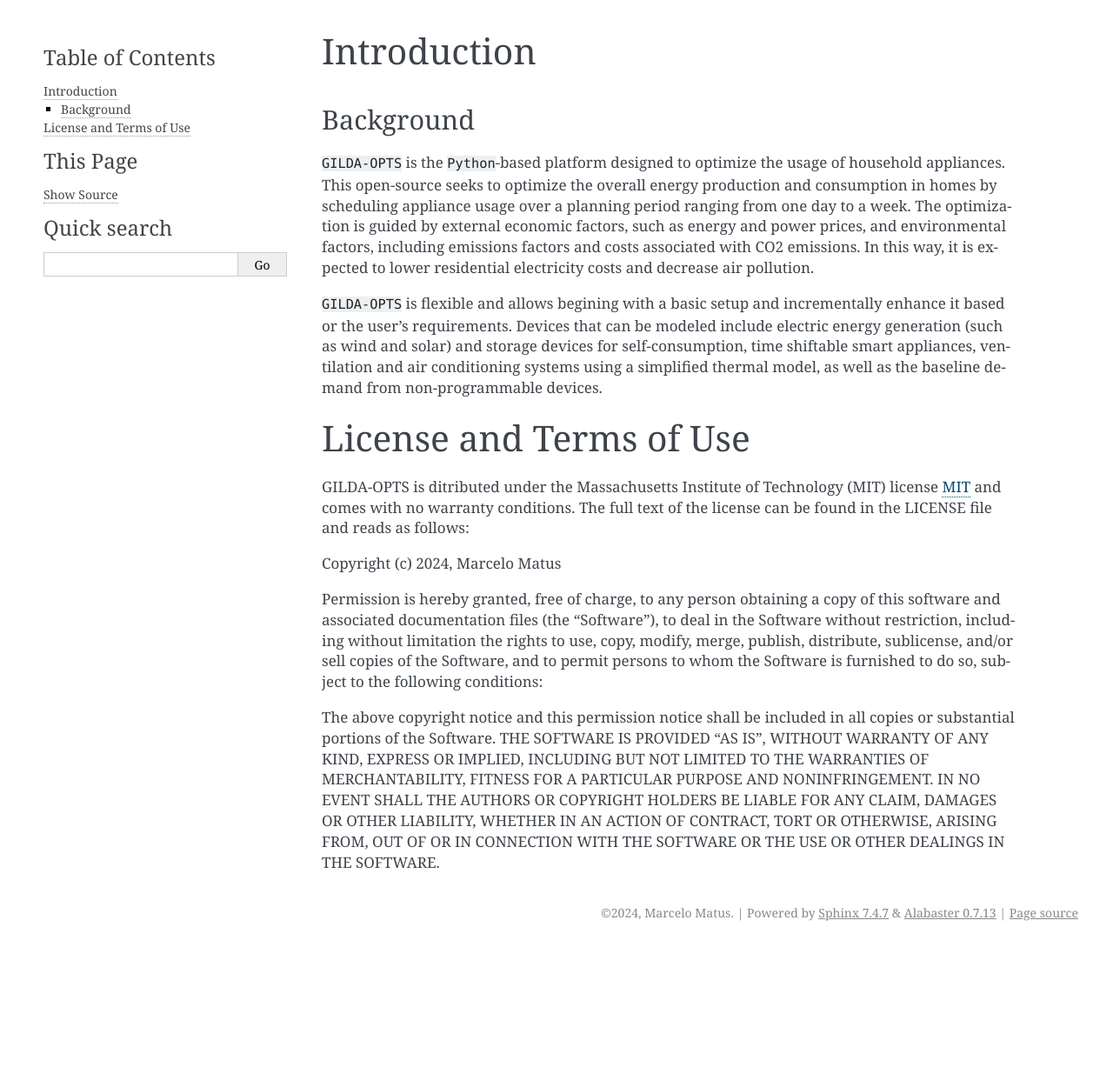
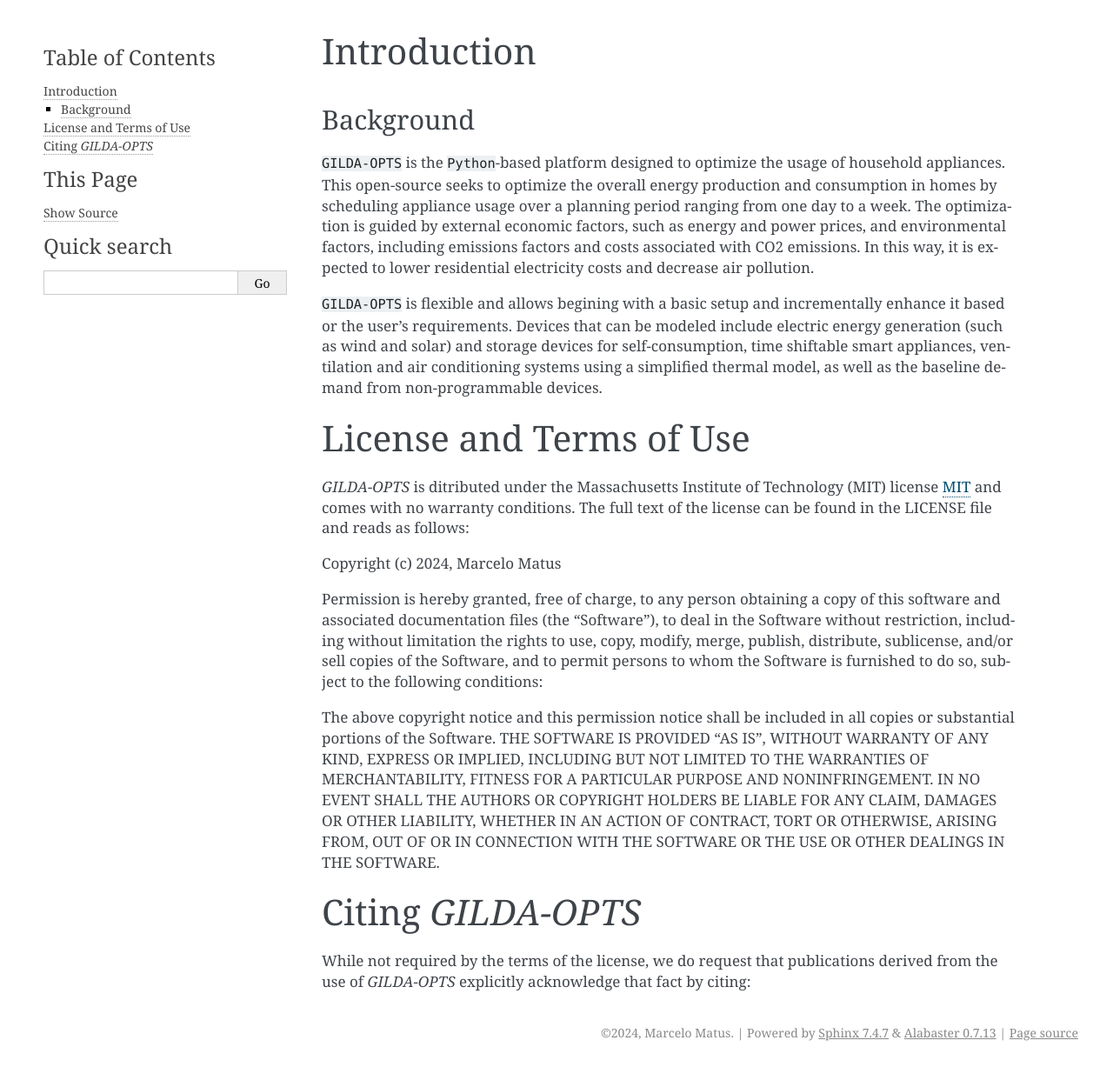
Before and after one commit to marcelomatus/gilda-opts, a Sphinx documentation site: the page built from docs/Intro.rst, in a window 1280 px wide. Shown: the whole page at 87% size. Built offline with Sphinx 7.4.7, drawn with Linux system fonts in a browser that asks for light colours; pages that are not in the unit, such as notebooks, are missing from menus; before the commit the page ends 1089 px from its top, so only the background shows below that.

Commit message:
Update Intro.rst

```diff
--- a/docs/Intro.rst
+++ b/docs/Intro.rst
@@ -12,7 +12,7 @@ Background
 License and Terms of Use
 ========================
 
-GILDA-OPTS is ditributed under the Massachusetts Institute of Technology (MIT) license `MIT`_ and comes with no warranty conditions. The full text of the license can be found in the LICENSE file and reads as follows:
+`GILDA-OPTS` is ditributed under the Massachusetts Institute of Technology (MIT) license `MIT`_ and comes with no warranty conditions. The full text of the license can be found in the LICENSE file and reads as follows:
 
 Copyright (c) 2024, Marcelo Matus
 
@@ -21,5 +21,10 @@ the following conditions:
 
 The above copyright notice and this permission notice shall be included in all copies or substantial portions of the Software. THE SOFTWARE IS PROVIDED "AS IS", WITHOUT WARRANTY OF ANY KIND, EXPRESS OR IMPLIED, INCLUDING BUT NOT LIMITED TO THE WARRANTIES OF MERCHANTABILITY, FITNESS FOR A PARTICULAR PURPOSE AND NONINFRINGEMENT. IN NO EVENT SHALL THE AUTHORS OR COPYRIGHT HOLDERS BE LIABLE FOR ANY CLAIM, DAMAGES OR OTHER LIABILITY, WHETHER IN AN ACTION OF CONTRACT, TORT OR OTHERWISE, ARISING FROM, OUT OF OR IN CONNECTION WITH THE SOFTWARE OR THE USE OR OTHER DEALINGS IN THE SOFTWARE.
 
+========================
+Citing `GILDA-OPTS`
+========================
+While not required by the terms of the license, we do request that publications derived from the use of `GILDA-OPTS` explicitly acknowledge that fact by citing:
+
 
 .. _MIT: https://choosealicense.com/licenses/mit/
```
